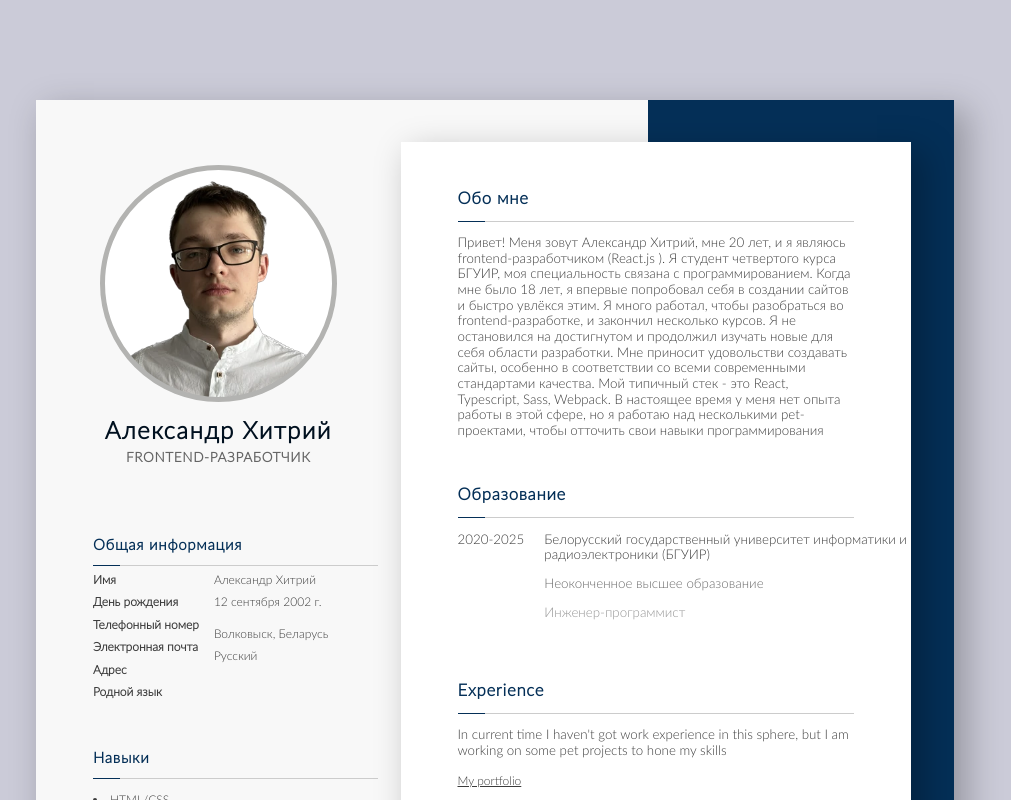
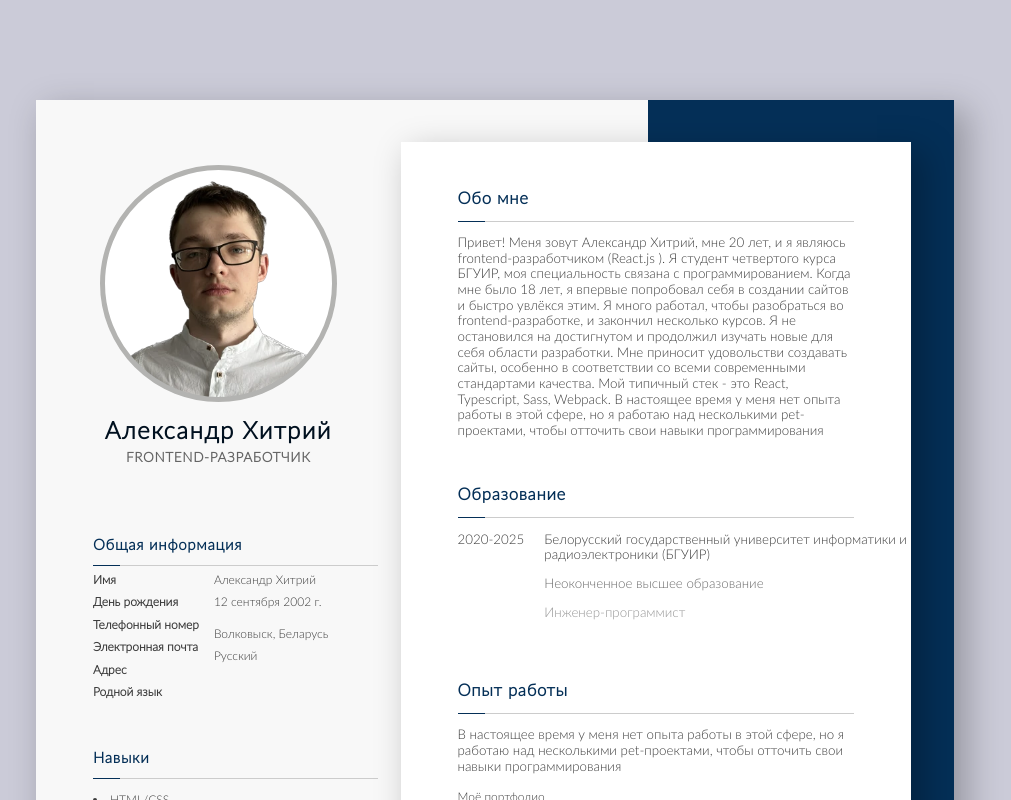
Before and after one commit to foxnorth228/foxnorth228, a React app: page / in a window 1280 px wide. Shown: the top 800 px of the page, without its empty margins (145-1156 px from the left). Built offline with nearby package versions, Linux system fonts and the light colour scheme.

Commit message:
feat: add ru to experience

```diff
--- a/src/components/experience-block/experience-block.tsx
+++ b/src/components/experience-block/experience-block.tsx
@@ -1,21 +1,22 @@
 import React from 'react';
 import './experience-block.scss';
 import InfoBlock from '../info-block/info-block';
+import useLanguage from '@src/hooks/useLanguage';
 
 const ExperienceBlock = () => {
+  const locale = useLanguage('experience');
   return (
-    <InfoBlock title="Experience" titleSize="experienceBlock__title" className="experienceBlock">
-      <p>
-        {
-          "In current time I haven't got work experience in this sphere, but I am working on some pet \
-          projects to hone my skills"
-        }
-      </p>
+    <InfoBlock
+      title={locale.titleExp}
+      titleSize="experienceBlock__title"
+      className="experienceBlock"
+    >
+      <p>{locale.text}</p>
       <a
         className="experienceBlock__link"
         href="https://master--moonlit-sprite-20c9ef.netlify.app/"
       >
-        My portfolio
+        {locale.link}
       </a>
     </InfoBlock>
   );
--- /dev/null
+++ b/src/lang/en/experience.en.json
@@ -0,0 +1,5 @@
+{
+    "titleExp": "Experience",
+    "text" :"In current time I haven't got work experience in this sphere, but I am working on some pet projects to hone my skills",
+    "link": "My portfolio"
+}
--- /dev/null
+++ b/src/lang/ru/experience.ru.json
@@ -0,0 +1,5 @@
+{
+    "titleExp": "Опыт работы",
+    "text" :"В настоящее время у меня нет опыта работы в этой сфере, но я работаю над несколькими pet-проектами, чтобы отточить свои навыки программирования",
+    "link": "Моё портфолио"
+}
```
